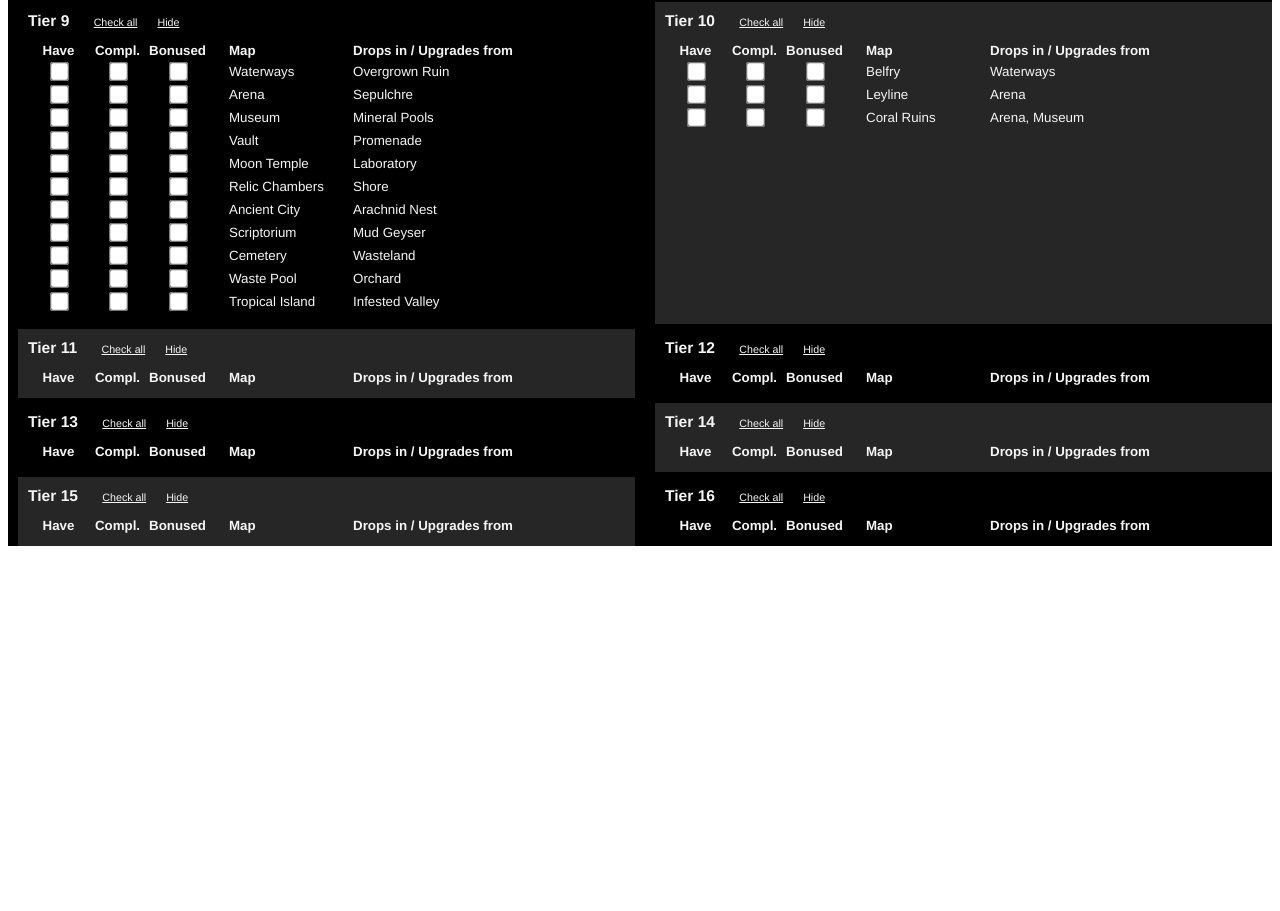
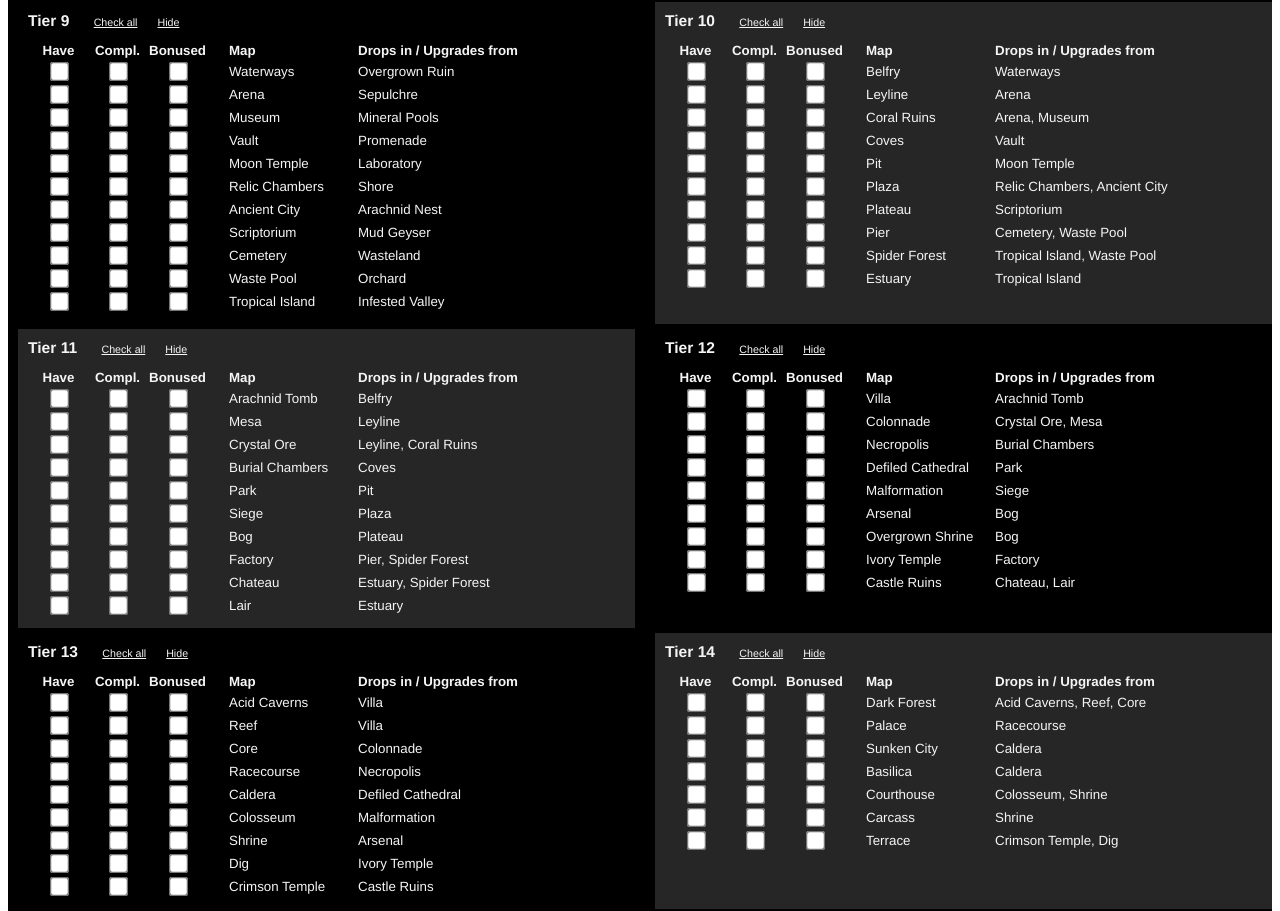
Before and after one commit to ExiledRadiator/atlas-ssf, a Vue app: page / in a window 1280 px wide. Shown: the part 1514-2425 px from the top of the page. Before the commit the page ends 2068 px from the top, so only its background shows below. Built offline with nearby package versions, Linux system fonts and the light colour scheme.

Commit message:
Added remaining maps to the app

```diff
--- a/src/App.vue
+++ b/src/App.vue
@@ -20,13 +20,13 @@ export default {
   },
   data () {
     return {
-      items: new Array(100).fill(false),
+      items: new Array(150).fill(false),
       mapCounts: {}
     }
   },
   methods: {
     updateItems (items) {
-      const newArray = new Array(100).fill(false);
+      const newArray = new Array(150).fill(false);
 
       const matchingMapIds = items.map(i => {
         const matchedMap = maps.find(m => i.typeLine.includes(m.name));
--- a/src/components/AtlasProgress.vue
+++ b/src/components/AtlasProgress.vue
@@ -70,10 +70,10 @@ export default {
   data () {
     return {
       have: this.items,
-      completed: new Array(100).fill(false),
-      bonused: new Array(100).fill(false),
-      allChecked: new Array(16).fill(false),
-      tierHidden: new Array(16).fill(false),
+      completed: new Array(150).fill(false),
+      bonused: new Array(150).fill(false),
+      allChecked: new Array(17).fill(false),
+      tierHidden: new Array(17).fill(false),
       hideAll: false,
       tierColumns: 2
     }
@@ -132,7 +132,7 @@ export default {
 
     toggleAllHidden () {
       this.hideAll = !this.hideAll;
-      this.tierHidden = new Array(16).fill(this.hideAll);
+      this.tierHidden = new Array(17).fill(this.hideAll);
     },
 
     hasMap (mapName) {
@@ -314,7 +314,7 @@ td.checkbox, th.checkbox {
 }
 
 td.map, th.map {
-  width: 120px;
+  width: 125px;
   min-width: min-content;
   padding-left: 20px;
 }
--- a/src/maps.js
+++ b/src/maps.js
@@ -86,6 +86,58 @@ const maps = [
   { id: 84, name: 'Belfry', tier: 10, upgradesFrom: ['Waterways'], upgradesTo: ['Arachnid Tomb'], isUnique: false },
   { id: 85, name: 'Leyline', tier: 10, upgradesFrom: ['Arena'], upgradesTo: ['Crystal Ore', 'Mesa'], isUnique: false },
   { id: 86, name: 'Coral Ruins', tier: 10, upgradesFrom: ['Arena', 'Museum'], upgradesTo: ['Crystal Ore'], isUnique: false },
+  { id: 87, name: 'Coves', tier: 10, upgradesFrom: ['Vault'], upgradesTo: ['Burial Chambers'], isUnique: false },
+  { id: 88, name: 'Pit', tier: 10, upgradesFrom: ['Moon Temple'], upgradesTo: ['Park'], isUnique: false },
+  { id: 89, name: 'Plaza', tier: 10, upgradesFrom: ['Relic Chambers', 'Ancient City'], upgradesTo: ['Siege'], isUnique: false },
+  { id: 90, name: 'Plateau', tier: 10, upgradesFrom: ['Scriptorium'], upgradesTo: ['Bog'], isUnique: false },
+  { id: 91, name: 'Pier', tier: 10, upgradesFrom: ['Cemetery', 'Waste Pool'], upgradesTo: ['Factory'], isUnique: false },
+  { id: 92, name: 'Spider Forest', tier: 10, upgradesFrom: ['Tropical Island', 'Waste Pool'], upgradesTo: ['Chateau', 'Factory'], isUnique: false },
+  { id: 93, name: 'Estuary', tier: 10, upgradesFrom: ['Tropical Island'], upgradesTo: ['Chateau', 'Lair'], isUnique: false },
+  { id: 94, name: 'Arachnid Tomb', tier: 11, upgradesFrom: ['Belfry'], upgradesTo: ['Villa'], isUnique: false },
+  { id: 95, name: 'Mesa', tier: 11, upgradesFrom: ['Leyline'], upgradesTo: ['Colonnade'], isUnique: false },
+  { id: 96, name: 'Crystal Ore', tier: 11, upgradesFrom: ['Leyline', 'Coral Ruins'], upgradesTo: ['Colonnade'], isUnique: false },
+  { id: 97, name: 'Burial Chambers', tier: 11, upgradesFrom: ['Coves'], upgradesTo: ['Necropolis'], isUnique: false },
+  { id: 98, name: 'Park', tier: 11, upgradesFrom: ['Pit'], upgradesTo: ['Defiled Cathedral'], isUnique: false },
+  { id: 99, name: 'Siege', tier: 11, upgradesFrom: ['Plaza'], upgradesTo: ['Malformation'], isUnique: false },
+  { id: 100, name: 'Bog', tier: 11, upgradesFrom: ['Plateau'], upgradesTo: ['Arsenal', 'Overgrown Shrine'], isUnique: false },
+  { id: 101, name: 'Factory', tier: 11, upgradesFrom: ['Pier', 'Spider Forest'], upgradesTo: ['Ivory Temple'], isUnique: false },
+  { id: 102, name: 'Chateau', tier: 11, upgradesFrom: ['Estuary', 'Spider Forest'], upgradesTo: ['Castle Ruins'], isUnique: false },
+  { id: 103, name: 'Lair', tier: 11, upgradesFrom: ['Estuary'], upgradesTo: ['Castle Ruins'], isUnique: false },
+  { id: 104, name: 'Villa', tier: 12, upgradesFrom: ['Arachnid Tomb'], upgradesTo: ['Acid Caverns', 'Reef'], isUnique: false },
+  { id: 105, name: 'Colonnade', tier: 12, upgradesFrom: ['Crystal Ore', 'Mesa'], upgradesTo: ['Core'], isUnique: false },
+  { id: 106, name: 'Necropolis', tier: 12, upgradesFrom: ['Burial Chambers'], upgradesTo: ['Racecourse'], isUnique: false },
+  { id: 107, name: 'Defiled Cathedral', tier: 12, upgradesFrom: ['Park'], upgradesTo: ['Caldera'], isUnique: false },
+  { id: 108, name: 'Malformation', tier: 12, upgradesFrom: ['Siege'], upgradesTo: ['Colosseum'], isUnique: false },
+  { id: 109, name: 'Arsenal', tier: 12, upgradesFrom: ['Bog'], upgradesTo: ['Shrine'], isUnique: false },
+  { id: 110, name: 'Overgrown Shrine', tier: 12, upgradesFrom: ['Bog'], upgradesTo: ['Shrine'], isUnique: false },
+  { id: 111, name: 'Ivory Temple', tier: 12, upgradesFrom: ['Factory'], upgradesTo: ['Dig'], isUnique: false },
+  { id: 112, name: 'Castle Ruins', tier: 12, upgradesFrom: ['Chateau', 'Lair'], upgradesTo: ['Crimson Temple'], isUnique: false },
+  { id: 113, name: 'Acid Caverns', tier: 13, upgradesFrom: ['Villa'], upgradesTo: ['Dark Forest'], isUnique: false },
+  { id: 114, name: 'Reef', tier: 13, upgradesFrom: ['Villa'], upgradesTo: ['Dark Forest'], isUnique: false },
+  { id: 115, name: 'Core', tier: 13, upgradesFrom: ['Colonnade'], upgradesTo: ['Dark Forest'], isUnique: false },
+  { id: 116, name: 'Racecourse', tier: 13, upgradesFrom: ['Necropolis'], upgradesTo: ['Palace'], isUnique: false },
+  { id: 117, name: 'Caldera', tier: 13, upgradesFrom: ['Defiled Cathedral'], upgradesTo: ['Basilica', 'Sunken City'], isUnique: false },
+  { id: 118, name: 'Colosseum', tier: 13, upgradesFrom: ['Malformation'], upgradesTo: ['Courthouse'], isUnique: false },
+  { id: 119, name: 'Shrine', tier: 13, upgradesFrom: ['Arsenal'], upgradesTo: ['Courthouse', 'Carcass'], isUnique: false },
+  { id: 120, name: 'Dig', tier: 13, upgradesFrom: ['Ivory Temple'], upgradesTo: ['Terrace'], isUnique: false },
+  { id: 121, name: 'Crimson Temple', tier: 13, upgradesFrom: ['Castle Ruins'], upgradesTo: ['Terrace'], isUnique: false },
+  { id: 122, name: 'Dark Forest', tier: 14, upgradesFrom: ['Acid Caverns', 'Reef', 'Core'], upgradesTo: ['Tower'], isUnique: false },
+  { id: 123, name: 'Palace', tier: 14, upgradesFrom: ['Racecourse'], upgradesTo: ['Desert Spring'], isUnique: false },
+  { id: 124, name: 'Sunken City', tier: 14, upgradesFrom: ['Caldera'], upgradesTo: ['Lava Lake'], isUnique: false },
+  { id: 125, name: 'Basilica', tier: 14, upgradesFrom: ['Caldera'], upgradesTo: ['Lava Lake'], isUnique: false },
+  { id: 126, name: 'Courthouse', tier: 14, upgradesFrom: ['Colosseum', 'Shrine'], upgradesTo: ['Primordial Blocks'], isUnique: false },
+  { id: 127, name: 'Carcass', tier: 14, upgradesFrom: ['Shrine'], upgradesTo: ['Primordial Blocks'], isUnique: false },
+  { id: 128, name: 'Terrace', tier: 14, upgradesFrom: ['Crimson Temple', 'Dig'], upgradesTo: ['Summit'], isUnique: false },
+  { id: 129, name: 'Tower', tier: 15, upgradesFrom: ['Dark Forest'], upgradesTo: ['Lair of the Hydra'], isUnique: false },
+  { id: 130, name: 'Desert Spring', tier: 15, upgradesFrom: ['Palace'], upgradesTo: ['Pit of the Chimera'], isUnique: false },
+  { id: 131, name: 'Lava Lake', tier: 15, upgradesFrom: ['Palace', 'Basilica', 'Sunken City'], upgradesTo: ['Pit of the Chimera'], isUnique: false },
+  { id: 132, name: 'Primordial Blocks', tier: 15, upgradesFrom: ['Carcass', 'Courthouse'], upgradesTo: ['Maze of the Minotaur'], isUnique: false },
+  { id: 133, name: 'Summit', tier: 15, upgradesFrom: ['Crimson Temple', 'Dig'], upgradesTo: ['Forge of the Phoenix'], isUnique: false },
+  { id: 134, name: 'Lair of the Hydra', tier: 16, upgradesFrom: ['Tower'], upgradesTo: ['The Shaper\'s Realm'], isUnique: false },
+  { id: 135, name: 'Pit of the Chimera', tier: 16, upgradesFrom: ['Desert Spring', 'Lava Lake'], upgradesTo: ['The Shaper\'s Realm'], isUnique: false },
+  { id: 136, name: 'Maze of the Minotaur', tier: 16, upgradesFrom: ['Primordial Blocks'], upgradesTo: ['The Shaper\'s Realm'], isUnique: false },
+  { id: 137, name: 'Forge of the Phoenix', tier: 16, upgradesFrom: ['Summit'], upgradesTo: ['The Shaper\'s Realm'], isUnique: false },
+  { id: 138, name: 'The Shaper\'s Realm', tier: 17, upgradesFrom: ['Lair of the Hydra', 'Pit of the Chimera', 'Maze of the Minotaur', 'Forge of the Phoenix'], upgradesTo: [''], isUnique: false },
 ];
 
 export default maps;
--- a/src/tiers.js
+++ b/src/tiers.js
@@ -15,6 +15,7 @@ const tiers = [
   { number: 14, notes: "Drops in / Upgrades from" },
   { number: 15, notes: "Drops in / Upgrades from" },
   { number: 16, notes: "Drops in / Upgrades from" },
+  { number: 17, notes: "Drops in / Upgrades from" },
 ];
 
 export default tiers;
```
Also changed, not shown: 8 other files (tests, documents, lock files or other folders).
